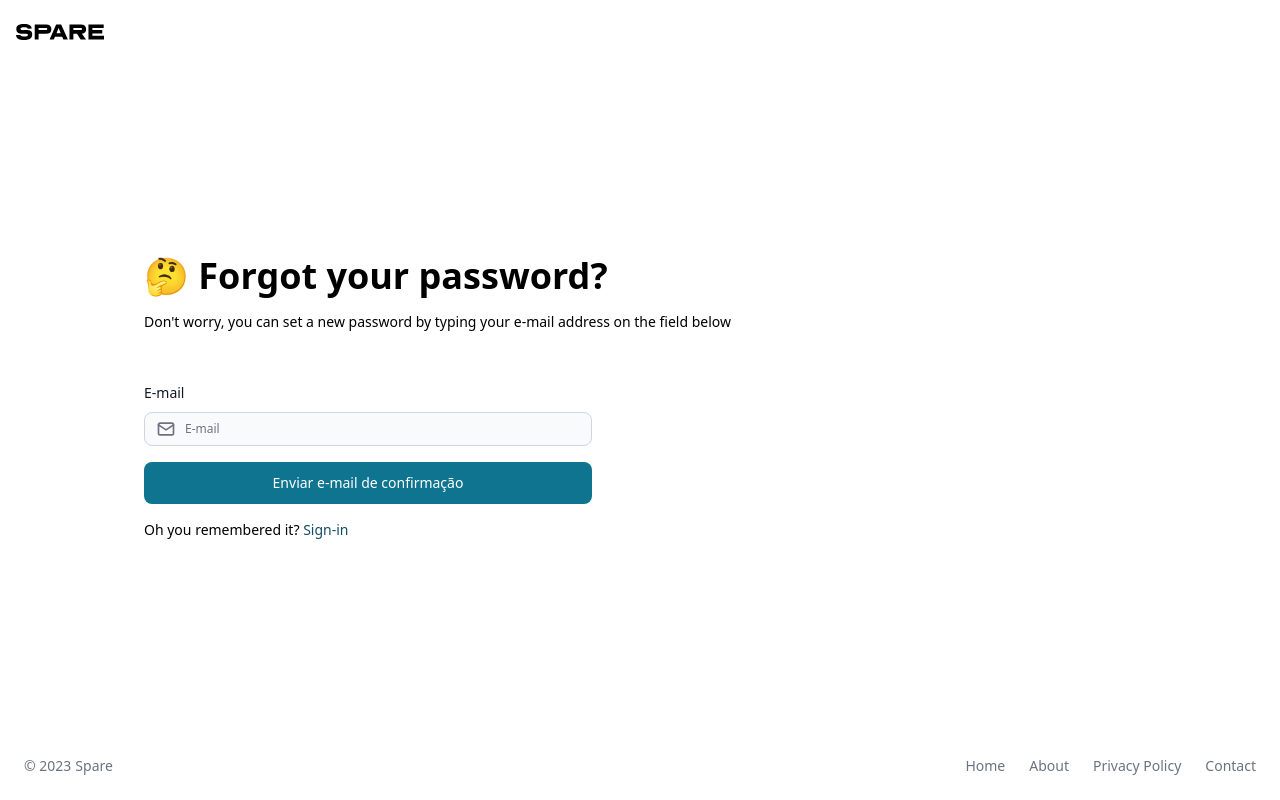
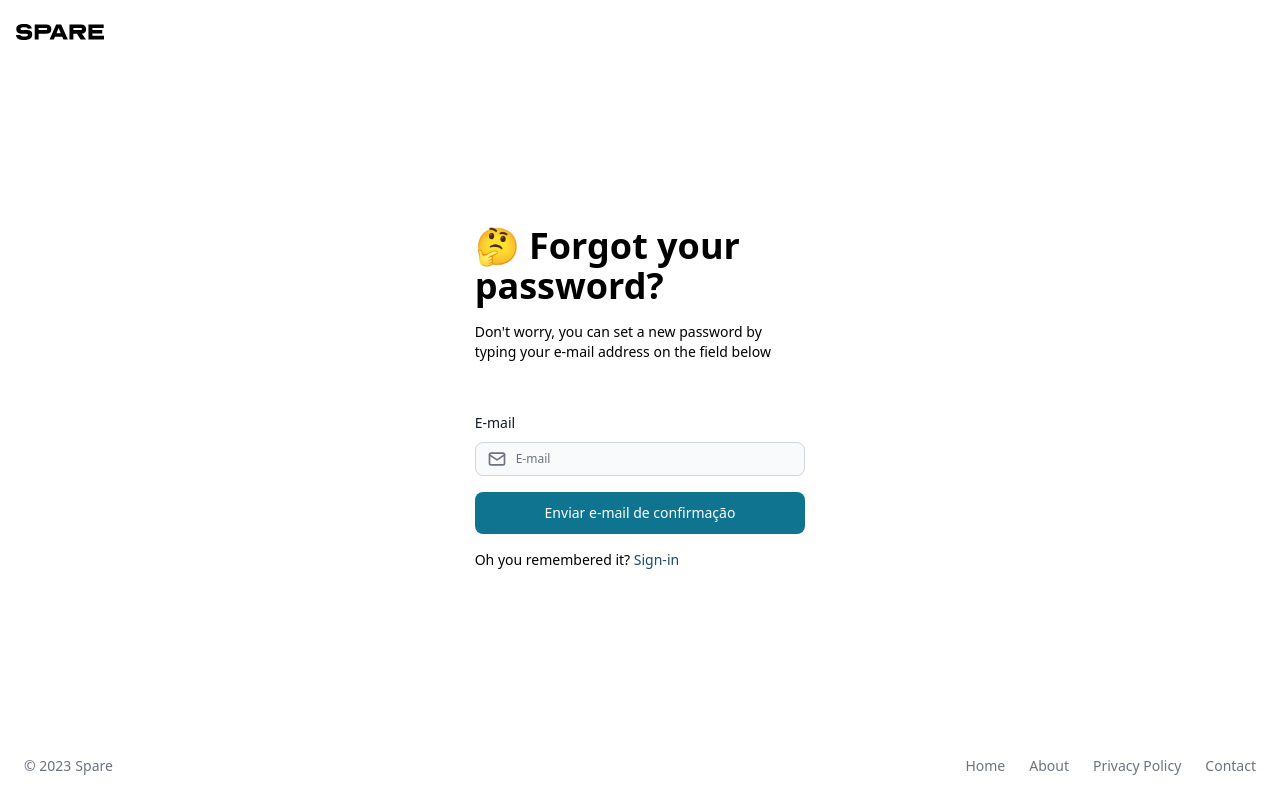
Before and after one commit to daroucha/spare-react, a React (Vite) app: page /forgot-password in a window 1280 px wide. Built offline with nearby package versions, Linux system fonts and the light colour scheme.

Commit message:
Styled NotFound Page

```diff
--- a/src/pages/ForgotPassword.jsx
+++ b/src/pages/ForgotPassword.jsx
@@ -8,8 +8,9 @@ function ForgotPassword() {
   return (
     <div
       id="ForgotPasswordPage"
-      className="flex flex-col justify-center gap-y-4"
+      className="flex justify-center"
     >
+      <div className="w-2/6 gap-y-4 flex flex-col">
         <TextDisplayXs>
           🤔 Forgot your password?
         </TextDisplayXs>
@@ -26,6 +27,7 @@ function ForgotPassword() {
           <TextLink to="/">Sign-in</TextLink>
         </TextBodySm>
       </div>
+    </div>
   )
 }
 
--- a/src/pages/NotFound.jsx
+++ b/src/pages/NotFound.jsx
@@ -1,11 +1,14 @@
-import { Link } from 'react-router-dom'
+import { TextDisplayXs } from '../ui/TextDisplay'
+import TextLink from '../ui/TextLink'
 
 function NotFound() {
   return (
-    <>
-      <h1>404</h1>
-      <Link to="/">Home</Link>
-    </>
+    <div className="flex justify-center">
+      <div className="w-2/6 gap-y-4 flex flex-col text-center">
+        <TextDisplayXs>404</TextDisplayXs>
+        <TextLink to="/">Home</TextLink>
+      </div>
+    </div>
   )
 }
 
```
Lines whose indentation alone changed are shown as unchanged.
